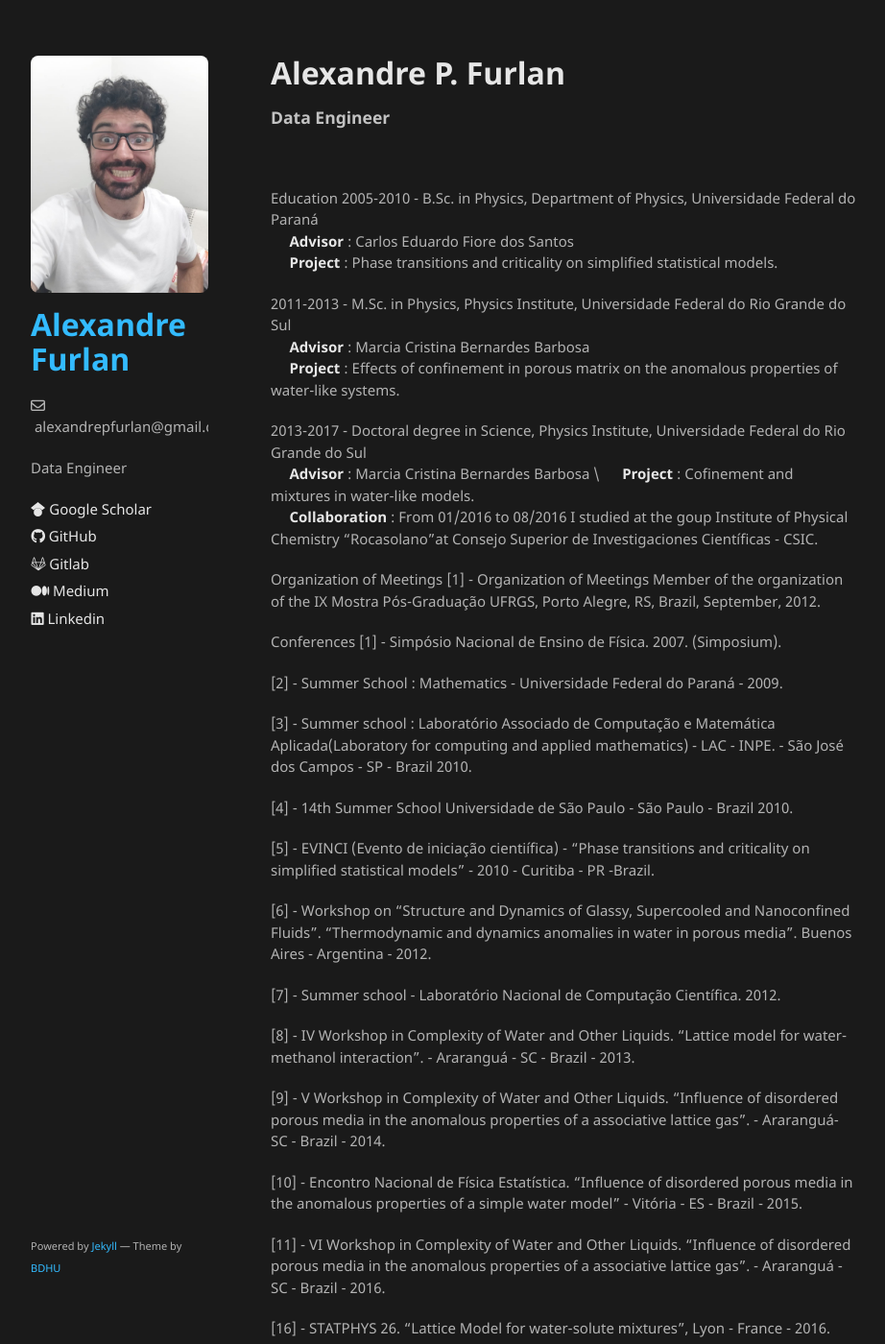
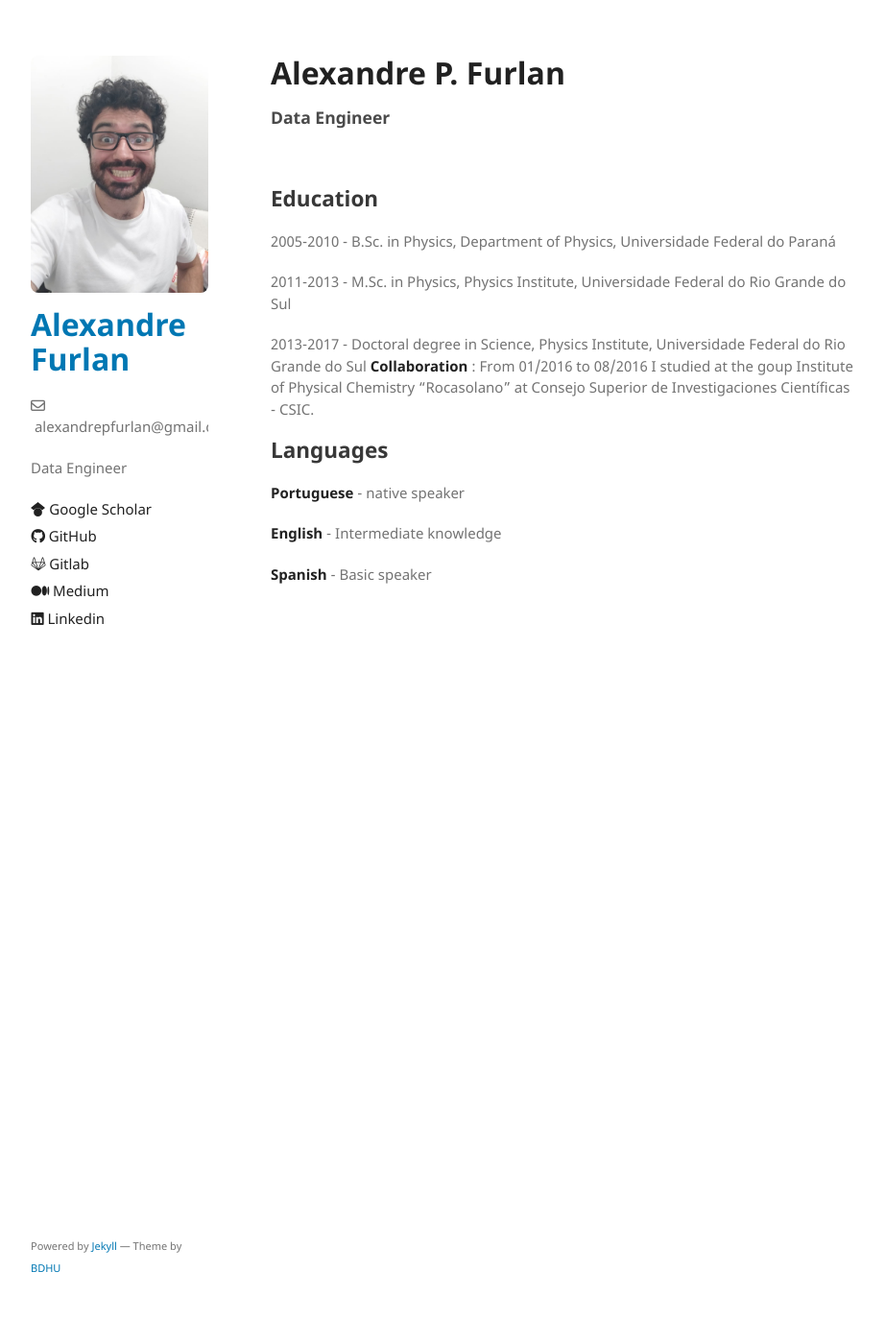
Before and after one commit to apfurlan/apfurlan.github.io, a Jekyll site: the page built from cv-page.md, in a window 1280 px wide and 1400 px high. Shown: the whole window at 96% size, without its empty margins (178-1100 px from the left). Built offline with Jekyll 4.4.1, drawn with Linux system fonts in a browser that asks for light colours; our own code applies the rules of GitHub Pages for plain Markdown files; some of the changed text lies outside the part shown.

Commit message:
init commit

```diff
--- a/_config.yml
+++ b/_config.yml
@@ -5,7 +5,7 @@ description: Data Engineer
 show_downloads: false
 google_analytics: UA-108144808-1
 remote_theme: BDHU/minimalist
-color-scheme: dark
+color-scheme: light
 plugins:
   - jekyll-sitemap
   - jekyll-seo-tag
--- a/cv-page.md
+++ b/cv-page.md
@@ -1,63 +1,25 @@
 # **Alexandre P. Furlan**
 ### Data Engineer
+
 &nbsp;
 &nbsp;
 &nbsp;
 
-Education
-2005-2010 - B.Sc. in Physics, Department of Physics, Universidade Federal do Paraná \\
-&nbsp;&nbsp;&nbsp;&nbsp;        **Advisor** : Carlos Eduardo Fiore dos Santos \\
-&nbsp;&nbsp;&nbsp;&nbsp;        **Project** : Phase transitions and criticality on simplified statistical models.
+## Education
 
-2011-2013 - M.Sc. in Physics, Physics Institute, Universidade Federal do Rio Grande do Sul \\
-&nbsp;&nbsp;&nbsp;&nbsp;       **Advisor** : Marcia Cristina Bernardes Barbosa \\
-&nbsp;&nbsp;&nbsp;&nbsp;       **Project** : Effects of confinement in porous matrix on the anomalous properties of water-like systems.
+2005-2010 - B.Sc. in Physics, Department of Physics, Universidade Federal do Paraná
 
-2013-2017 - Doctoral degree in Science, Physics Institute, Universidade Federal do Rio Grande do Sul \\
-&nbsp;&nbsp;&nbsp;&nbsp;       **Advisor** : Marcia Cristina Bernardes Barbosa \\
-&nbsp;&nbsp;&nbsp;&nbsp;       **Project**   : Cofinement and mixtures in water-like models. \\
-&nbsp;&nbsp;&nbsp;&nbsp;       **Collaboration** : From 01/2016 to 08/2016 I studied at the goup Institute of
-Physical Chemistry "Rocasolano"at Consejo Superior de Investigaciones Científicas - CSIC.
+2011-2013 - M.Sc. in Physics, Physics Institute, Universidade Federal do Rio Grande do Sul
 
-Organization of Meetings
-[1] - Organization of Meetings Member of the organization of the IX Mostra Pós-Graduação UFRGS, Porto Alegre, RS, Brazil, September, 2012.
+2013-2017 - Doctoral degree in Science, Physics Institute, Universidade Federal do Rio Grande do Sul
+**Collaboration** : From 01/2016 to 08/2016 I studied at the goup Institute of Physical Chemistry
+"Rocasolano" at Consejo Superior de Investigaciones Científicas - CSIC.
 
 
+## Languages
 
-Conferences
-[1] - Simpósio Nacional de Ensino de Física. 2007. (Simposium).
+**Portuguese** - native speaker
 
-[2] - Summer School : Mathematics - Universidade Federal do Paraná - 2009.
+**English** - Intermediate knowledge
 
-[3] - Summer school : Laboratório Associado de Computação e Matemática Aplicada(Laboratory for computing and applied mathematics) - LAC - INPE. - São José dos Campos - SP - Brazil 2010.
-
-[4] - 14th Summer School Universidade de São Paulo - São Paulo - Brazil 2010.
-
-[5] - EVINCI (Evento de iniciação cientiífica) - “Phase transitions and criticality on simplified statistical models” - 2010 - Curitiba - PR -Brazil.
-
-[6] - Workshop on "Structure and Dynamics of Glassy, Supercooled and Nanoconfined Fluids". “Thermodynamic and dynamics anomalies in water in porous media”. Buenos Aires - Argentina - 2012.
-
-[7] - Summer school - Laboratório Nacional de Computação Científica. 2012.
-
-[8] - IV Workshop in Complexity of Water and Other Liquids. “Lattice model for water-methanol interaction”. - Araranguá - SC - Brazil - 2013.
-
-[9] - V Workshop in Complexity of Water and Other Liquids. “Influence of disordered porous media in the anomalous properties of a associative lattice gas”. - Araranguá- SC - Brazil - 2014.
-
-[10] - Encontro Nacional de Física Estatística. “Influence of disordered porous media in the anomalous properties of a simple water model” - Vitória - ES - Brazil - 2015.
-
-[11] - VI Workshop in Complexity of Water and Other Liquids. “Influence of disordered porous media in the anomalous properties of a associative lattice gas”. - Araranguá - SC - Brazil - 2016.
-
-[16] - STATPHYS 26. “Lattice Model for water-solute mixtures”, Lyon - France - 2016.
-
-[17] - Encontro Nacional de Física. “Temperature of maximum density and excess properties of a simple model of short-chain alcohol aqueous solution”, Natal - RN - 2016.
-
-
-Publications
-
-[1] - A. P. Furlan, Carlos E. Fiore, and M. C. Barbosa, Influence of disordered porous media on the anomalous properties of a simple water model , Phys. Rev. E 92 , 032404 (2015)
-
-[2] - A. P. Furlan, N. G. Almarza and M. C. Barbosa, Lattice model for water-solute mixtures , J. Chem. Phys. 145, 144501 (2016)
-
-[3] - L. Pinheiro, A. P. Furlan, L. B. Krott, A. Diehl, M. C. Barbosa, Critical points, phase transitions and water-like anomalies for an isotropic two length scale potential with increasing attractive well , Physica A 145, 144501 (2017)
-
-[4] - A. P. Furlan, E. Lomba, M. C. Barbosa , Temperature of maximum density and excess properties of short-chain alcohol aqueous solutions: A simplified model simulation study , J. Chem. Phys. 146 144503 (2017)
+**Spanish** - Basic speaker
```
